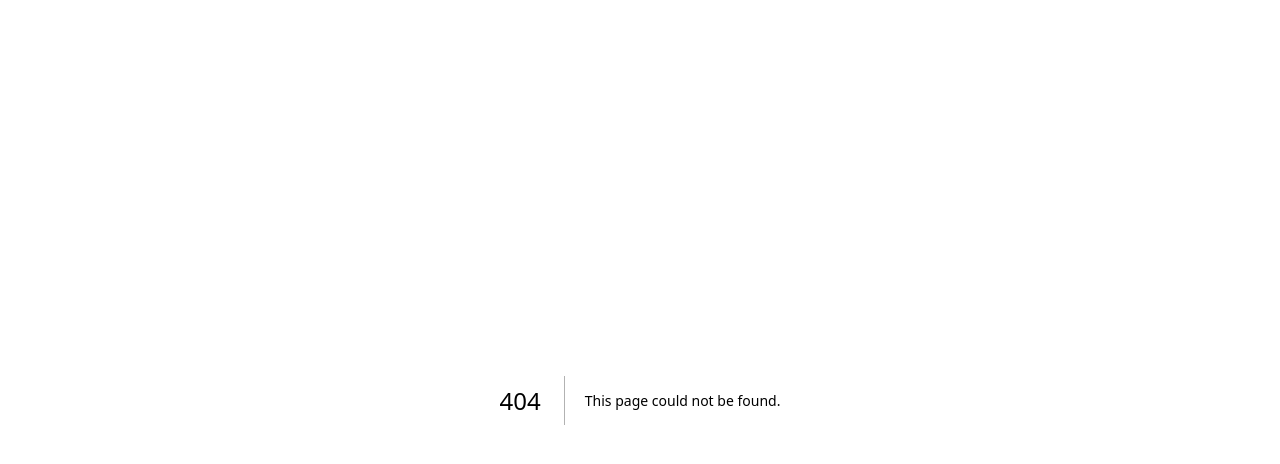
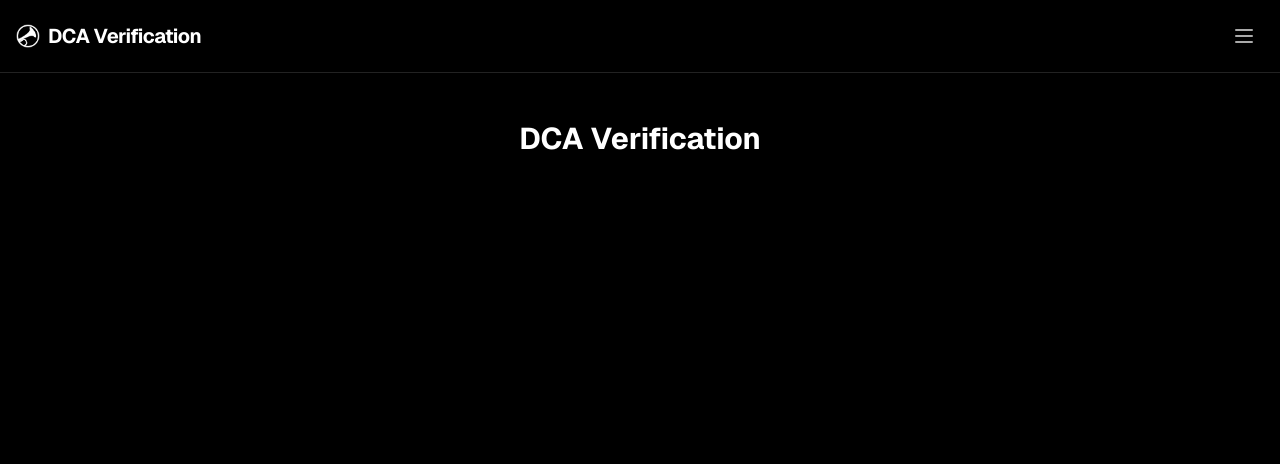
Before and after one commit to tjw74/dcatuner, a Next.js app: page /dcadash in a window 1280 px wide. Before the commit this address had no page. Shown: the top 464 px of the page. Built offline with nearby package versions, Linux system fonts and the light colour scheme.

Commit message:
dca verification gymnastics

```diff
--- /dev/null
+++ b/src/app/dcadash/page.tsx
@@ -0,0 +1,37 @@
+"use client";
+import Image from "next/image";
+import { Menu } from "lucide-react";
+
+export default function DCADashPage() {
+  return (
+    <div className="min-h-screen bg-black text-white flex flex-col items-center font-sans">
+      {/* Header */}
+      <header className="w-full flex items-center justify-between px-4 py-4 border-b border-[#222]">
+        <div className="flex items-center gap-2">
+          <Image
+            src="/clarion_chain_logo.png"
+            alt="Clarion Chain Logo"
+            width={24}
+            height={24}
+            className="object-contain"
+            style={{ height: "1.5rem", width: "auto" }}
+            priority
+          />
+          <span className="text-xl font-bold tracking-tight leading-none" style={{ lineHeight: "2rem" }}>
+            DCA Verification
+          </span>
+        </div>
+        <button
+          className="p-2 rounded-full hover:bg-[#222] transition-colors"
+          onClick={() => window.location.href = '/'}
+          aria-label="Back to Home"
+        >
+          <Menu className="w-6 h-6 text-[#aaa]" />
+        </button>
+      </header>
+      <main className="w-full max-w-md flex flex-col items-center px-2 mt-12">
+        <h1 className="text-3xl font-bold">DCA Verification</h1>
+      </main>
+    </div>
+  );
+}
--- a/src/app/page.tsx
+++ b/src/app/page.tsx
@@ -100,6 +100,13 @@
               View Charts
             </a>
           </div>
+
+          <button
+            className="w-full mt-4 bg-neutral-900 text-white border border-neutral-700 rounded px-4 py-2 hover:bg-neutral-800 transition"
+            onClick={() => window.location.href = '/dcadash'}
+          >
+            DCA Verification
+          </button>
         </div>
       </div>
     </div>
--- /dev/null
+++ b/src/components/GlobalMenu.tsx
@@ -0,0 +1,100 @@
+"use client";
+import { useState } from 'react';
+import { Menu, X } from 'lucide-react';
+import Link from 'next/link';
+
+export default function GlobalMenu() {
+  const [showMenu, setShowMenu] = useState(false);
+  const [dcaTimeRangeKey, setDcaTimeRangeKey] = useState('2yr');
+  const [zScoreRange, setZScoreRange] = useState('4yr');
+  const [dataSource, setDataSource] = useState('https://bitcoinresearchkit.org');
+
+  return (
+    <>
+      <div className="fixed top-4 right-4 z-50">
+        <button
+          onClick={() => setShowMenu(true)}
+          className="p-2 rounded-full hover:bg-[#222] transition-colors"
+          aria-label="Open menu"
+        >
+          <Menu className="w-6 h-6 text-[#aaa]" />
+        </button>
+      </div>
+      {showMenu && (
+        <div className="fixed inset-0 bg-black bg-opacity-60 z-50 flex items-start justify-center pt-16">
+          <div className="bg-black border border-gray-700 rounded-xl p-8 w-full max-w-md shadow-2xl animate-slideDown">
+            <div className="flex items-center justify-between mb-6">
+              <h2 className="text-2xl font-bold text-white">Menu</h2>
+              <button onClick={() => setShowMenu(false)} className="p-1 hover:bg-gray-800 rounded">
+                <X className="w-6 h-6 text-gray-400" />
+              </button>
+            </div>
+            {/* Navigation Section */}
+            <div className="mb-4">
+              <div className="text-xs uppercase text-gray-500 mb-2 tracking-widest">Navigation</div>
+              <Link href="/" className="block w-full bg-gray-800 border border-gray-700 rounded px-3 py-2 text-white hover:bg-gray-700 mb-2 text-center" onClick={() => setShowMenu(false)}>
+                Home
+              </Link>
+              <Link href="/dashboard" className="block w-full bg-gray-800 border border-gray-700 rounded px-3 py-2 text-white hover:bg-gray-700 text-center" onClick={() => setShowMenu(false)}>
+                Dashboard
+              </Link>
+            </div>
+            <div className="border-t border-gray-700 my-4" />
+            {/* Admin Section */}
+            <div className="mb-4">
+              <div className="text-xs uppercase text-gray-500 mb-2 tracking-widest">Admin</div>
+              <Link href="/charts" className="block w-full bg-gray-800 border border-gray-700 rounded px-3 py-2 text-white hover:bg-gray-700 mb-2 text-center" onClick={() => setShowMenu(false)}>
+                Chart Verification
+              </Link>
+              <Link href="/coffee-vs-bitcoin" className="block w-full bg-gray-800 border border-gray-700 rounded px-3 py-2 text-white hover:bg-gray-700 text-center" onClick={() => setShowMenu(false)}>
+                Coffee vs. Bitcoin
+              </Link>
+            </div>
+            <div className="border-t border-gray-700 my-4" />
+            {/* Settings Section */}
+            <div className="mb-2">
+              <div className="text-xs uppercase text-gray-500 mb-2 tracking-widest">Settings</div>
+              <div className="mb-4">
+                <label className="block text-sm font-medium text-gray-300 mb-1">DCA Time Range</label>
+                <select
+                  value={dcaTimeRangeKey}
+                  onChange={e => setDcaTimeRangeKey(e.target.value)}
+                  className="w-full bg-gray-800 border border-gray-700 rounded px-3 py-2 text-white focus:outline-none focus:border-blue-500"
+                >
+                  <option value="2yr">2 Years</option>
+                  <option value="4yr">4 Years</option>
+                  <option value="8yr">8 Years</option>
+                  <option value="all">All Time</option>
+                </select>
+              </div>
+              <div className="mb-4">
+                <label className="block text-sm font-medium text-gray-300 mb-1">Z Score Mean Range</label>
+                <select
+                  value={zScoreRange}
+                  onChange={e => setZScoreRange(e.target.value)}
+                  className="w-full bg-gray-800 border border-gray-700 rounded px-3 py-2 text-white focus:outline-none focus:border-blue-500"
+                >
+                  <option value="2yr">2 Years</option>
+                  <option value="4yr">4 Years</option>
+                  <option value="8yr">8 Years</option>
+                  <option value="all">All Time</option>
+                </select>
+              </div>
+              <div className="mb-2">
+                <label className="block text-sm font-medium text-gray-300 mb-1">Data Source</label>
+                <select
+                  value={dataSource}
+                  onChange={e => setDataSource(e.target.value)}
+                  className="w-full bg-gray-800 border border-gray-700 rounded px-3 py-2 text-white focus:outline-none focus:border-blue-500"
+                >
+                  <option value="https://bitcoinresearchkit.org">bitcoinresearchkit.org</option>
+                  <option value="https://brk.openonchain.dev">brk.openonchain.dev</option>
+                </select>
+              </div>
+            </div>
+          </div>
+        </div>
+      )}
+    </>
+  );
+}
```
